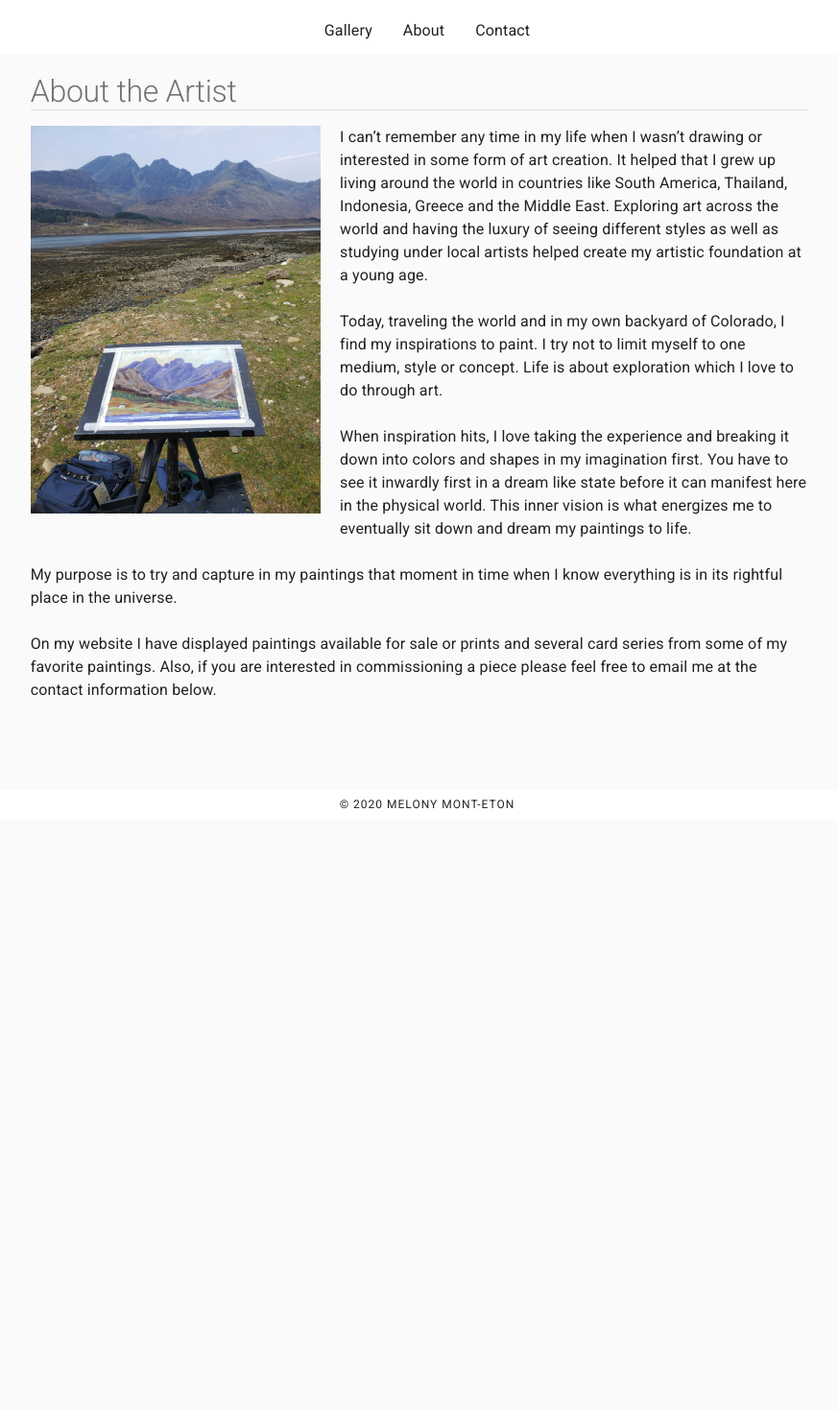
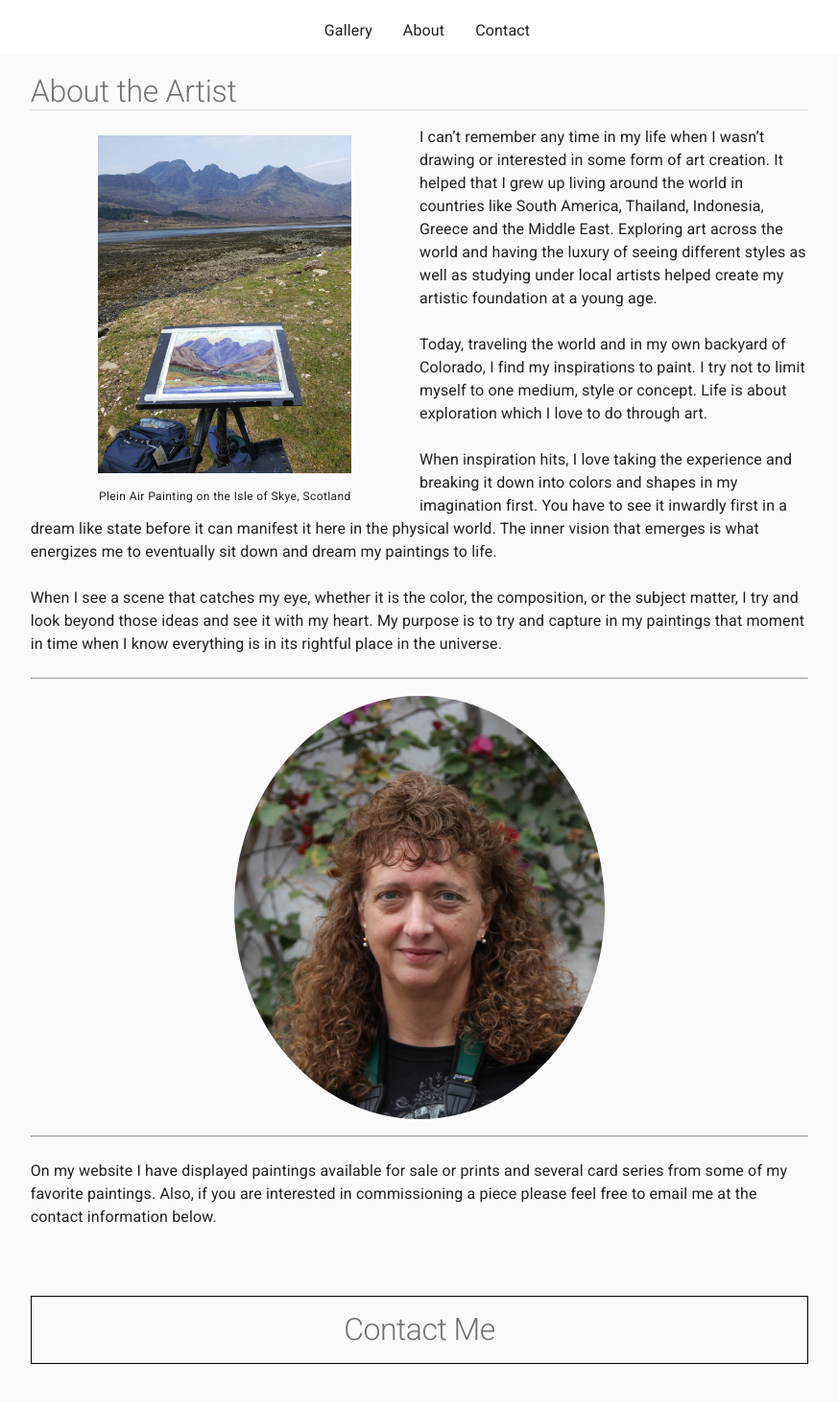
Before and after one commit to dansirdan/dreamtime-designs, a React (Create React App) app: page /about in a window 1280 px wide. Shown: the part 80-1549 px from the top of the page at 96% size, without its empty margins (195-1068 px from the left). Before the commit the page ends 935 px from the top, so only its background shows below. Built offline with nearby package versions, Linux system fonts and the light colour scheme.

Commit message:
adding new work, included logo, revamp about and additional cards added

```diff
--- a/src/components/CollectionCard.js
+++ b/src/components/CollectionCard.js
@@ -31,7 +31,7 @@ export default function ImgMediaCard({ collection }) {
   let path = "";
 
   if (collection === "cards") {
-    path = "/images/category-cards/0.jpg";
+    path = "/images/category-cards/card2.jpg";
   } else {
     path = `/images/category-cards/${collection}.png`;
   }
--- a/src/components/HomeNav.js
+++ b/src/components/HomeNav.js
@@ -55,7 +55,32 @@ const MainNav = () => {
   const classes = useStyles();
 
   return (
-    <Grid container alignItems='center' spacing={0} className={classes.root}>
+    <Grid container direction="row" alignItems="center" justify="center">
+      <Grid item xs={6} sm={4} md={2} lg={3} xl={6}>
+        <div style={{ display: "flex", flexDirection: "column" }}>
+          <img
+            style={{
+              height: "auto",
+              marginLeft: 10,
+              width: "100%",
+              borderRadius: "50%",
+            }}
+            src='images/logo.jpeg'
+            alt='Dream Time Designs logo'
+          />
+        </div>
+      </Grid>
+      <Grid
+        container
+        item
+        alignItems='center'
+        xs={12}
+        sm={8}
+        md={10}
+        lg={9}
+        xl={12}
+        spacing={0}
+        className={classes.root}>
         <Grid item xs={12}>
           <Link to='/' style={{ textDecoration: "none" }}>
             <Typography variant='h1' className={classes.title}>
@@ -65,6 +90,7 @@ const MainNav = () => {
         </Grid>
         <Grid container item xs={9} sm={8} md={7}>
           <NavLinks />
+        </Grid>
       </Grid>
     </Grid>
   );
--- a/src/pages/About.js
+++ b/src/pages/About.js
@@ -1,4 +1,5 @@
 import React from "react";
+import { Link } from "react-router-dom";
 import { makeStyles } from "@material-ui/core/styles";
 import Grid from "@material-ui/core/Grid";
 import Container from "@material-ui/core/Container";
@@ -11,6 +12,18 @@ const useStyles = makeStyles(theme => ({
     textDecoration: "none",
     fontSize: "2rem",
     textAlign: "left",
+    color: theme.palette.text.secondary,
+  },
+  title: {
+    border: "solid black 1px",
+    textDecoration: "none",
+    fontSize: "2rem",
+    marginTop: theme.spacing(3),
+    padding: theme.spacing(2),
+    textAlign: "center",
+    [theme.breakpoints.down("sm")]: {
+      fontSize: "2rem",
+    },
     color: theme.palette.text.secondary,
   },
 }));
@@ -40,17 +53,29 @@ const About = () => {
               <Divider />
             </Grid>
             <Grid item xs={12} md={10} lg={8}>
+              <div
+                style={{
+                  float: "left",
+                  width: "50%",
+                  display: "flex",
+                  flexDirection: "column",
+                }}>
                 <img
                   style={{
+                    padding: 10,
+                    margin: "auto",
                     maxHeight: "60%",
-                  maxWidth: "50%",
-                  float: "left",
-                  marginRight: 20,
-                  marginBottom: 10,
+                    maxWidth: "70%",
                   }}
                   src='images/artist/about.jpg'
                   alt='Stand In'
                 />
+                <Typography
+                  variant='caption'
+                  style={{ margin: "auto", padding: 5 }}>
+                  Plein Air Painting on the Isle of Skye, Scotland
+                </Typography>
+              </div>
               <Typography variant='body1'>
                 I can’t remember any time in my life when I wasn’t drawing or
                 interested in some form of art creation. It helped that I grew
@@ -70,26 +95,62 @@ const About = () => {
                 When inspiration hits, I love taking the experience and breaking
                 it down into colors and shapes in my imagination first. You have
                 to see it inwardly first in a dream like state before it can
-                manifest here in the physical world. This inner vision is what
-                energizes me to eventually sit down and dream my paintings to
-                life.
+                manifest it here in the physical world. The inner vision that
+                emerges is what energizes me to eventually sit down and dream my
+                paintings to life.
                 <br />
                 <br />
-                My purpose is to try and capture in my paintings that moment in
-                time when I know everything is in its rightful place in the
-                universe.
-                <br />
-                <br />
-                On my website I have displayed paintings available for sale or
-                prints and several card series from some of my favorite
-                paintings. Also, if you are interested in commissioning a piece
-                please feel free to email me at the contact information below.
+                When I see a scene that catches my eye, whether it is the color,
+                the composition, or the subject matter, I try and look beyond
+                those ideas and see it with my heart. My purpose is to try and
+                capture in my paintings that moment in time when I know
+                everything is in its rightful place in the universe.
                 {/* <br/>
                 <br/>
                 <Typography variant="overline">
                   - Melony Mont-Eton
                 </Typography> */}
               </Typography>
+            </Grid>
+            <Grid item xs={12} md={10} lg={8}>
+              <hr />
+              <div style={{ display: "flex", flexDirection: "column" }}>
+                <img
+                  style={{
+                    padding: 10,
+                    margin: "auto",
+                    maxHeight: "50%",
+                    maxWidth: "50%",
+                    minWidth: "50%",
+                    borderRadius: "50%",
+                  }}
+                  src='images/artist/melony-portrait.jpg'
+                  alt='The artist, Melony Mont-Eton'
+                />
+              </div>
+              <hr />
+            </Grid>
+            <Grid item xs={12} md={10} lg={8}>
+              <Typography
+                variant='body1'
+                style={{ margin: "auto", paddingBottom: 10 }}>
+                On my website I have displayed paintings available for sale or
+                prints and several card series from some of my favorite
+                paintings. Also, if you are interested in commissioning a piece
+                please feel free to email me at the contact information below.
+              </Typography>
+            </Grid>
+            <Grid
+              item
+              xs={12}
+              md={10}
+              lg={8}
+              style={{ marginTop: 20, marginBottom: 20 }}>
+              <Link to='/contact' style={{ textDecoration: "none" }}>
+                <Typography variant='h1' className={classes.title}>
+                  Contact Me
+                </Typography>
+              </Link>
             </Grid>
           </Grid>
         </Grid>
--- a/src/pages/Contact.js
+++ b/src/pages/Contact.js
@@ -117,15 +117,15 @@ const Contact = () => {
         mailOptions,
         "user_vkZrAttpwKChdBqeBfvqz"
       )
-        .then(response =>{
+        .then(response => {
           if (response.status === 200) {
-            alert("Your email has been sent.")
+            alert("Your email has been sent.");
             resetForm();
           }
         })
         .catch(err => {
-          alert("Your email failed to send, please check information")
-          });
+          alert("Your email failed to send, please check information");
+        });
     }
   };
 
@@ -165,7 +165,9 @@ const Contact = () => {
                   <Typography variant='body1'>
                     Melony Mont-Eton is available for commissions, sales, and
                     general inquries on her artwork. Please fill out the form
-                    below and be sure to select the reason for your inquiry.
+                    below and be sure to select the reason for your inquiry. If
+                    you are inquiring for the birds of prey or flower cards
+                    please include that in your message.
                   </Typography>
                   <br />
                   <Divider />
```
Also changed, not shown: src/resources/galleryDB.json (+125 -5 lines), public/images/artist/melony-portrait.jpg (added), public/images/category-cards/card2.jpg (added). Lines whose indentation alone changed are shown as unchanged.
